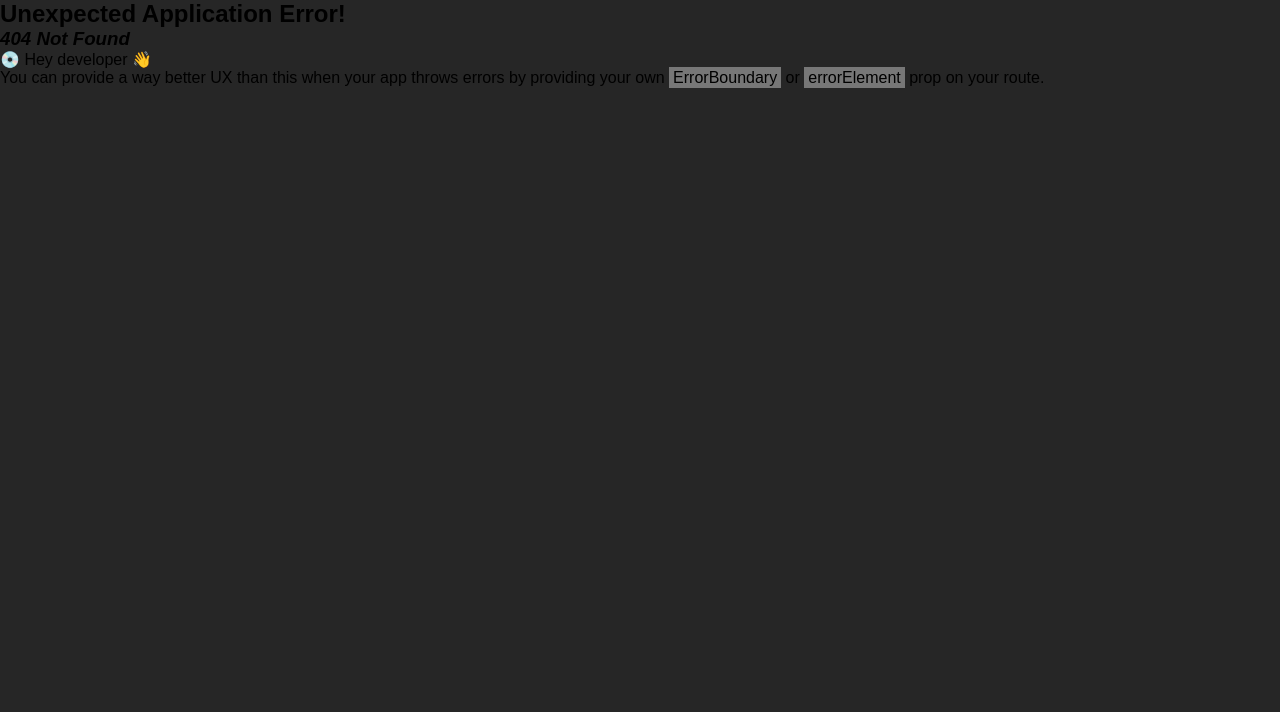
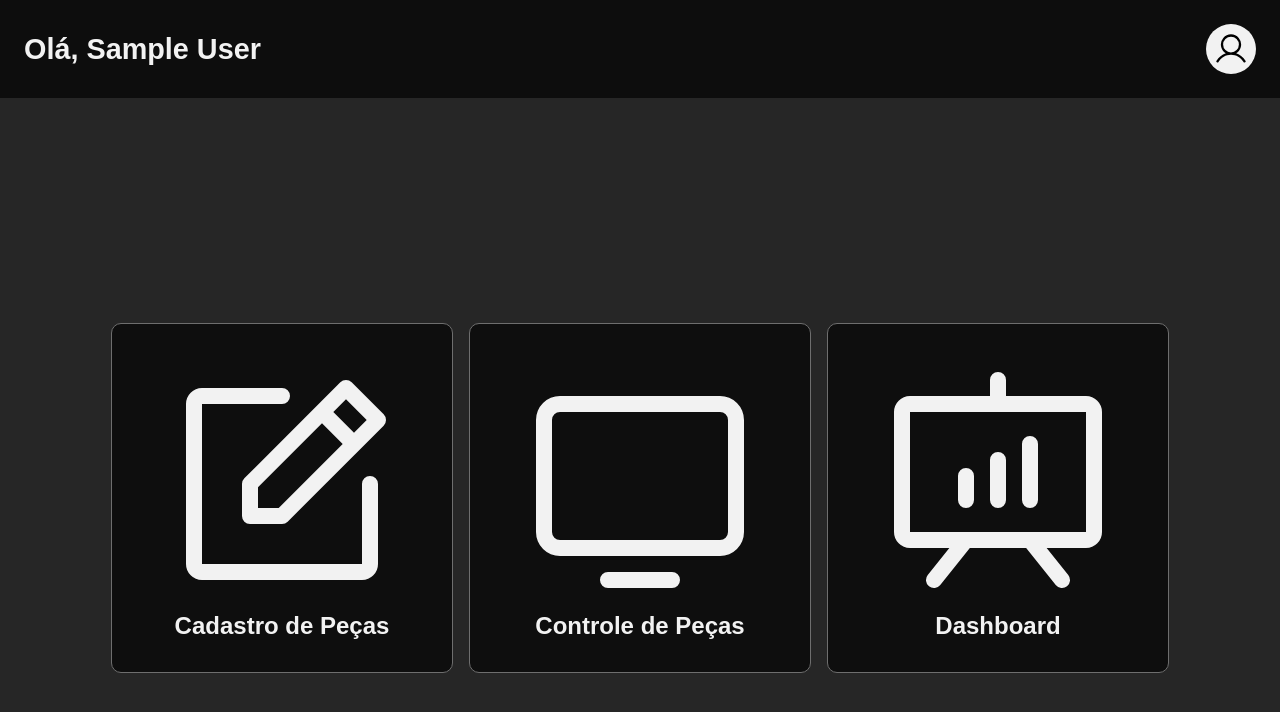
Before and after one commit to gabrieloliveiracrz/auto-control-parts, a React (Vite) app: page / in a window 1280 px wide. Before the commit this address had no page. Shown: the top 712 px of the page. Built offline with nearby package versions, Linux system fonts and the light colour scheme; sample sign-in values are in the browser's storage; a web font is replaced by a local one.

Commit message:
change path for routes

```diff
--- a/src/pages/login/Login.jsx
+++ b/src/pages/login/LoginLayout.jsx
@@ -2,7 +2,7 @@ import React from 'react';
 import { Outlet } from 'react-router-dom';
 import * as s from './style';
 
-const Login = () => {
+const LoginLayout = () => {
   return (
     <s.Cover>
       <s.Container>
@@ -12,4 +12,4 @@ const Login = () => {
   );
 };
 
-export default Login;
+export default LoginLayout;
--- a/src/pages/portal/Portal.jsx
+++ b/src/pages/portal/PortalLayout.jsx
@@ -8,20 +8,19 @@ const Portal = () => {
   const user = JSON.parse(localStorage.getItem('user'));
   useEffect(() => {
     if (!user) {
-      navigate('/login');
+      navigate('/login/signin');
     }
   }, []);
 
   return (
     <div>
       <s.Header>
-        <s.Span>Olá, {user && user.name}</s.Span>
+        <s.Span>Olá, {user ? user.name : '404'}</s.Span>
         <s.UserIcon>
           <User size={36} />
         </s.UserIcon>
       </s.Header>
       <Outlet />
-      <s.Footer>TCC Gabriel & Gabriel</s.Footer>
     </div>
   );
 };
```
Also changed, not shown: src/main.jsx (+15 -5 lines).
